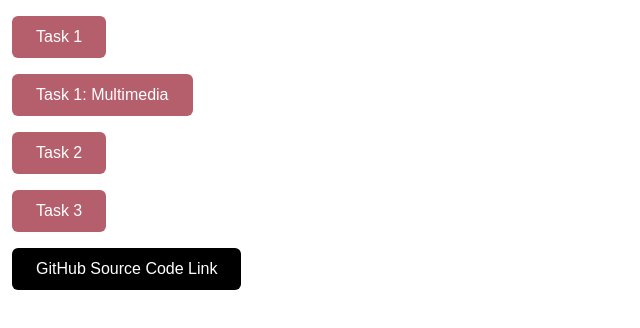
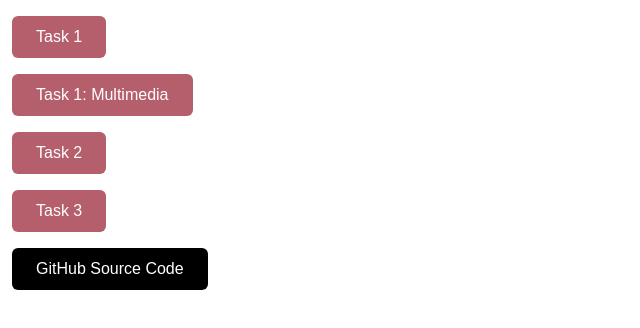
Before and after one commit to tnithaniel/AI_Mentor_Internship, a plain HTML site: page index.html in a window 1280 px wide. Shown: the whole page, without its empty margins (0-640 px from the left). Drawn offline with Linux system fonts and the light colour scheme.

Commit message:
Update index.html

```diff
--- a/index.html
+++ b/index.html
@@ -29,7 +29,7 @@
     <a href="Task_2.html"><button class="btn">Task 2</button></a>
     <a href="Task_3.html"><button class="btn">Task 3</button></a>
 
-    <a href="https://github.com/SubhamSathua/AI_Mentor_Internship"><button class="btn" style="background-color: black;">GitHub Source Code Link</button></a>
+    <a href="https://github.com/tnithaniel/AI_Mentor_Internship/"><button class="btn" style="background-color: black;">GitHub Source Code</button></a>
 
 
 
```
